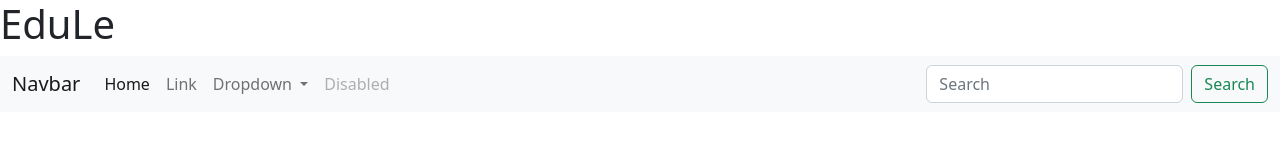
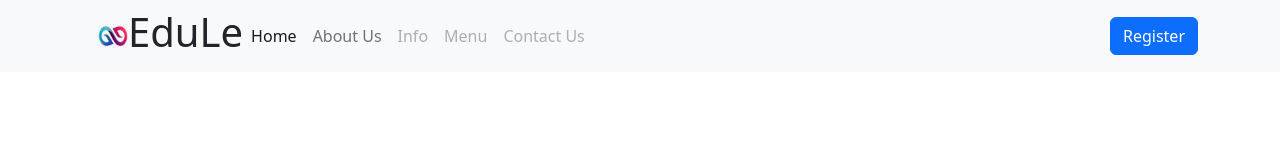
Before and after one commit to morjinaakther/online-education, a plain HTML site: page index.html in a window 1280 px wide. Drawn offline with nearby package versions, Linux system fonts and the light colour scheme.

Commit message:
header section added

```diff
--- a/index.html
+++ b/index.html
@@ -11,44 +11,37 @@
 
 <body>
     <!-- header section start -->
-    <h1>EduLe</h1>
+
     <nav class="navbar navbar-expand-lg bg-light">
-        <div class="container-fluid">
-            <a class="navbar-brand" href="#">Navbar</a>
+        <div class="container">
+            <a class="navbar-brand" href="#"></a>
+            <img src="images/logo.png" alt="" width="30" height="24">
+            <h1>EduLe</h1>
             <button class="navbar-toggler" type="button" data-bs-toggle="collapse"
                 data-bs-target="#navbarSupportedContent" aria-controls="navbarSupportedContent" aria-expanded="false"
                 aria-label="Toggle navigation">
                 <span class="navbar-toggler-icon"></span>
             </button>
-            <div class="collapse navbar-collapse" id="navbarSupportedContent">
+            <div class="collapse navbar-collapse " id="navbarSupportedContent">
                 <ul class="navbar-nav me-auto mb-2 mb-lg-0">
                     <li class="nav-item">
                         <a class="nav-link active" aria-current="page" href="#">Home</a>
                     </li>
                     <li class="nav-item">
-                        <a class="nav-link" href="#">Link</a>
-                    </li>
-                    <li class="nav-item dropdown">
-                        <a class="nav-link dropdown-toggle" href="#" role="button" data-bs-toggle="dropdown"
-                            aria-expanded="false">
-                            Dropdown
-                        </a>
-                        <ul class="dropdown-menu">
-                            <li><a class="dropdown-item" href="#">Action</a></li>
-                            <li><a class="dropdown-item" href="#">Another action</a></li>
-                            <li>
-                                <hr class="dropdown-divider">
-                            </li>
-                            <li><a class="dropdown-item" href="#">Something else here</a></li>
-                        </ul>
+                        <a class="nav-link" href="#">About Us</a>
                     </li>
                     <li class="nav-item">
-                        <a class="nav-link disabled">Disabled</a>
+                        <a class="nav-link disabled">Info</a>
+                    </li>
+                    <li class="nav-item">
+                        <a class="nav-link disabled">Menu</a>
+                    </li>
+                    <li class="nav-item">
+                        <a class="nav-link disabled">Contact Us</a>
                     </li>
                 </ul>
                 <form class="d-flex" role="search">
-                    <input class="form-control me-2" type="search" placeholder="Search" aria-label="Search">
-                    <button class="btn btn-outline-success" type="submit">Search</button>
+                    <a class="btn btn-primary" href="#" role="button">Register</a>
                 </form>
             </div>
         </div>
```
